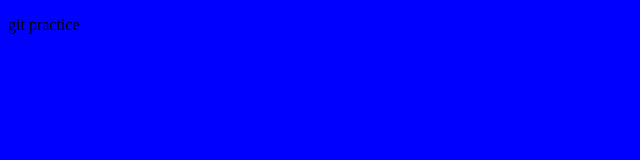
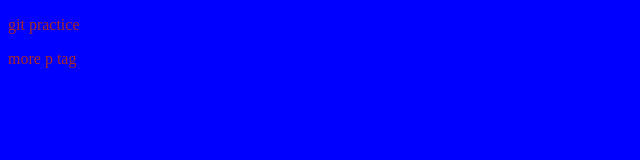
Before and after one commit to agyk/git-demo, a plain HTML site: page index.html in a window 1280 px wide. Shown: the whole page, without its empty margins (0-640 px from the left). Drawn offline with Linux system fonts and the light colour scheme.

Commit message:
addeed color to p tag

```diff
--- a/index.html
+++ b/index.html
@@ -9,5 +9,6 @@
   </head>
   <body>
     <p>git practice</p>
+    <p>more p tag</p>
   </body>
 </html>
--- a/style.css
+++ b/style.css
@@ -1,3 +1,6 @@
 body{
     background-color: blue;
 }
+p{
+    color: brown;
+}
```
